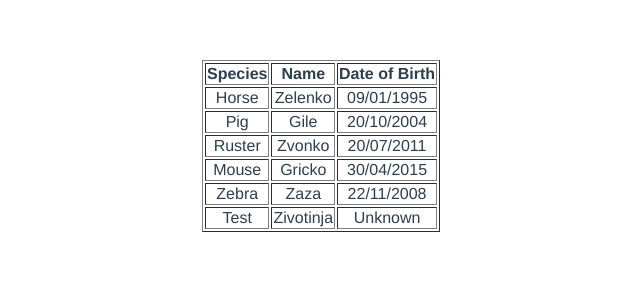
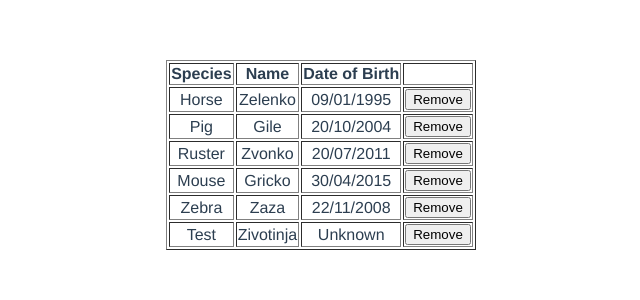
Before and after one commit to eennaa/zoo-vue, a Vue app: page / in a window 1280 px wide. Shown: the top 300 px of the page, without its empty margins (319-959 px from the left). Built offline with nearby package versions, Linux system fonts and the light colour scheme.

Commit message:
Zadatak 3

```diff
--- a/src/App.vue
+++ b/src/App.vue
@@ -7,7 +7,7 @@
 <script>
 import HelloWorld from './components/HelloWorld.vue'
 import AnimalList from './components/AnimalList.vue'
-console.log("AnimalList")
+
 
 export default {
   name: 'app',
--- a/src/components/AnimalList.vue
+++ b/src/components/AnimalList.vue
@@ -5,13 +5,15 @@
           <th>Species</th>
           <th>Name</th>
           <th>Date of Birth</th>
+          <th></th>
         </thead>
         <tbody>
-          <tr v-for="animal in animals" :key="animal.id"  >
+          <tr v-for="(animal,index) in animals" :key="index" >
             <td> {{animal.species}} </td>
             <td> {{animal.name}} </td>
             <td v-if= "animal.dateOfBirth"> {{animal.dateOfBirth}} </td>
             <td v-else> {{ nonexistent }} </td>
+            <th> <button @click="removeAnimal(animal)"> Remove</button> </th>
           </tr>
         </tbody>
       </table>
@@ -31,11 +33,16 @@
         {species: "Ruster", name: "Zvonko", dateOfBirth: "20/07/2011"},
         {species: "Mouse", name: "Gricko", dateOfBirth: "30/04/2015"},
         {species: "Zebra", name: "Zaza", dateOfBirth: "22/11/2008"},
-        {species: "Test", name: "Zivotinja"},
-
+        {species: "Test", name: "Zivotinja", dateOfBirth: ""},
       ]
-
     };
+  },
+  methods: {
+    removeAnimal(animal){
+      // console.log(this.animals.indexOf(animal));
+      let indexOfAnimal = this.animals.indexOf(animal);
+      this.animals.splice(indexOfAnimal, 1);
+    }
   },
 }
 </script>
```
